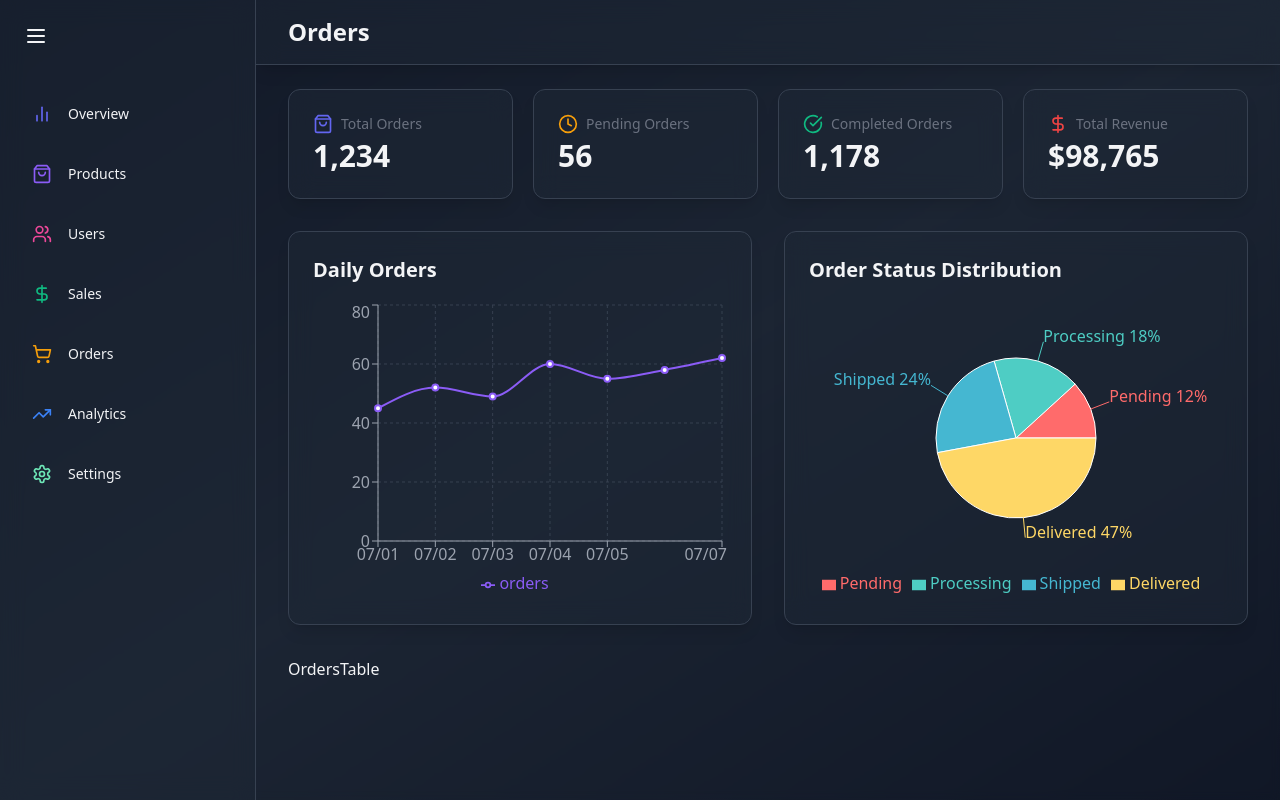
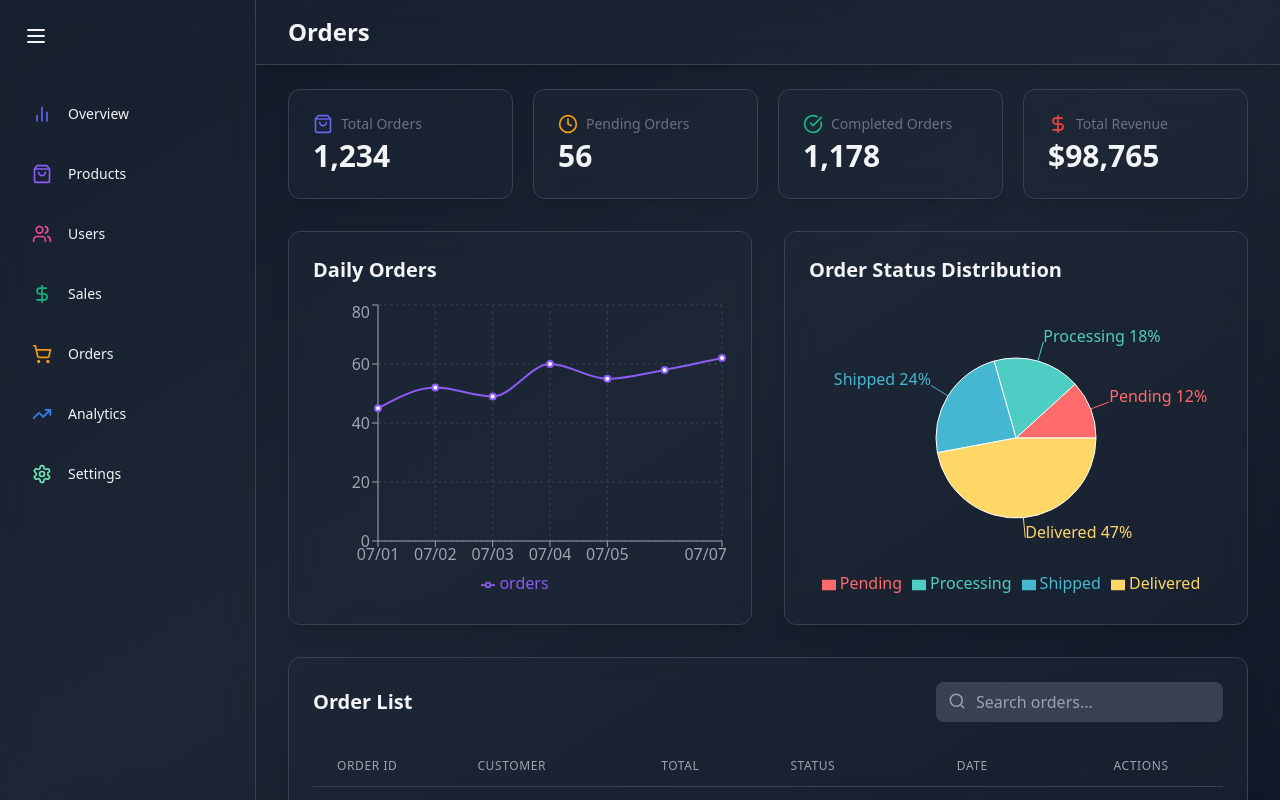
Before and after one commit to hishamrehab/Admin-dashboard, a React app: page /orders in a window 1280 px wide. Built offline with nearby package versions, Linux system fonts and the light colour scheme; the HTML template or start-up script is replaced by a standard one.

Commit message:
Orders Table

```diff
--- a/src/components/orders/OrdersTable.jsx
+++ b/src/components/orders/OrdersTable.jsx
@@ -1,11 +1,120 @@
-import React from 'react'
+import { useState } from "react";
+import { motion } from "framer-motion";
+import { Search, Eye } from "lucide-react";
+
+const orderData = [
+    { id: "ORD001", customer: "John Doe", total: 235.4, status: "Delivered", date: "2023-07-01" },
+    { id: "ORD002", customer: "Jane Smith", total: 412.0, status: "Processing", date: "2023-07-02" },
+    { id: "ORD003", customer: "Bob Johnson", total: 162.5, status: "Shipped", date: "2023-07-03" },
+    { id: "ORD004", customer: "Alice Brown", total: 750.2, status: "Pending", date: "2023-07-04" },
+    { id: "ORD005", customer: "Charlie Wilson", total: 95.8, status: "Delivered", date: "2023-07-05" },
+    { id: "ORD006", customer: "Eva Martinez", total: 310.75, status: "Processing", date: "2023-07-06" },
+    { id: "ORD007", customer: "David Lee", total: 528.9, status: "Shipped", date: "2023-07-07" },
+    { id: "ORD008", customer: "Grace Taylor", total: 189.6, status: "Delivered", date: "2023-07-08" },
+];
 
 const OrdersTable = () => {
+    const [searchTerm, setSearchTerm] = useState("");
+    const [filteredOrders, setFilteredOrders] = useState(orderData);
+
+    const handleSearch = (e) => {
+        const term = e.target.value.toLowerCase();
+        setSearchTerm(term);
+        const filtered = orderData.filter(
+            (order) => order.id.toLowerCase().includes(term) || order.customer.toLowerCase().includes(term)
+        );
+        setFilteredOrders(filtered);
+    };
+
     return (
-        <div>
-            OrdersTable
-        </div>
-    )
-}
+        <motion.div
+            className='bg-gray-800 bg-opacity-50 backdrop-blur-md shadow-lg rounded-xl p-6 border border-gray-700'
+            initial={{ opacity: 0, y: 20 }}
+            animate={{ opacity: 1, y: 0 }}
+            transition={{ delay: 0.4 }}
+        >
+            <div className='flex justify-between items-center mb-6'>
+                <h2 className='text-xl font-semibold text-gray-100'>Order List</h2>
+                <div className='relative'>
+                    <input
+                        type='text'
+                        placeholder='Search orders...'
+                        className='bg-gray-700 text-white placeholder-gray-400 rounded-lg pl-10 pr-4 py-2 focus:outline-none focus:ring-2 focus:ring-blue-500'
+                        value={searchTerm}
+                        onChange={handleSearch}
+                    />
+                    <Search className='absolute left-3 top-2.5 text-gray-400' size={18} />
+                </div>
+            </div>
 
-export default OrdersTable
+            <div className='overflow-x-auto'>
+                <table className='min-w-full divide-y divide-gray-700'>
+                    <thead>
+                        <tr>
+                            <th className='px-6 py-3 text-left text-xs font-medium text-gray-400 uppercase tracking-wider'>
+                                Order ID
+                            </th>
+                            <th className='px-6 py-3 text-left text-xs font-medium text-gray-400 uppercase tracking-wider'>
+                                Customer
+                            </th>
+                            <th className='px-6 py-3 text-left text-xs font-medium text-gray-400 uppercase tracking-wider'>
+                                Total
+                            </th>
+                            <th className='px-6 py-3 text-left text-xs font-medium text-gray-400 uppercase tracking-wider'>
+                                Status
+                            </th>
+                            <th className='px-6 py-3 text-left text-xs font-medium text-gray-400 uppercase tracking-wider'>
+                                Date
+                            </th>
+                            <th className='px-6 py-3 text-left text-xs font-medium text-gray-400 uppercase tracking-wider'>
+                                Actions
+                            </th>
+                        </tr>
+                    </thead>
+
+                    <tbody className='divide divide-gray-700'>
+                        {filteredOrders.map((order) => (
+                            <motion.tr
+                                key={order.id}
+                                initial={{ opacity: 0 }}
+                                animate={{ opacity: 1 }}
+                                transition={{ duration: 0.3 }}
+                            >
+                                <td className='px-6 py-4 whitespace-nowrap text-sm font-medium text-gray-100'>
+                                    {order.id}
+                                </td>
+                                <td className='px-6 py-4 whitespace-nowrap text-sm font-medium text-gray-100'>
+                                    {order.customer}
+                                </td>
+                                <td className='px-6 py-4 whitespace-nowrap text-sm font-medium text-gray-100'>
+                                    ${order.total.toFixed(2)}
+                                </td>
+                                <td className='px-6 py-4 whitespace-nowrap text-sm text-gray-300'>
+                                    <span
+                                        className={`px-2 inline-flex text-xs leading-5 font-semibold rounded-full ${order.status === "Delivered"
+                                                ? "bg-green-100 text-green-800"
+                                                : order.status === "Processing"
+                                                    ? "bg-yellow-100 text-yellow-800"
+                                                    : order.status === "Shipped"
+                                                        ? "bg-blue-100 text-blue-800"
+                                                        : "bg-red-100 text-red-800"
+                                            }`}
+                                    >
+                                        {order.status}
+                                    </span>
+                                </td>
+                                <td className='px-6 py-4 whitespace-nowrap text-sm text-gray-300'>{order.date}</td>
+                                <td className='px-6 py-4 whitespace-nowrap text-sm text-gray-300'>
+                                    <button className='text-indigo-400 hover:text-indigo-300 mr-2'>
+                                        <Eye size={18} />
+                                    </button>
+                                </td>
+                            </motion.tr>
+                        ))}
+                    </tbody>
+                </table>
+            </div>
+        </motion.div>
+    );
+};
+export default OrdersTable;
```
